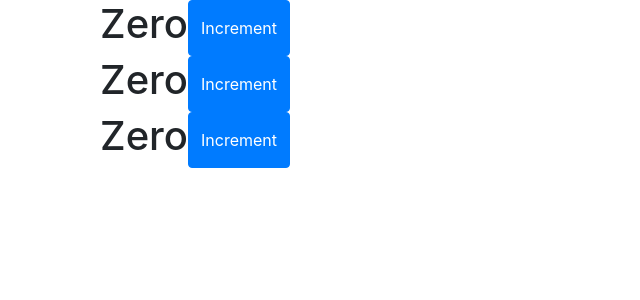
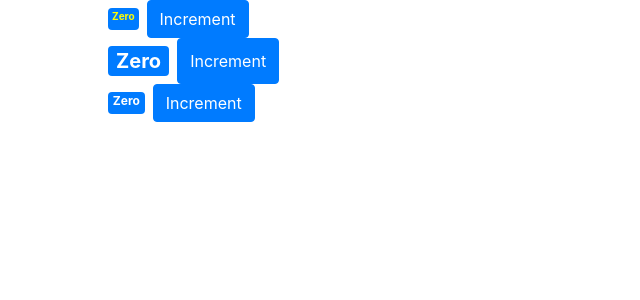
Before and after one commit to vaxevanis/reactDemo, a React (Create React App) app: page / in a window 1280 px wide. Shown: the top 300 px of the page, without its empty margins (0-640 px from the left). Built offline with nearby package versions, Linux system fonts and the light colour scheme.

Commit message:
Feat(Counter) apply CSS styling
//  styles as object and inline styling

```diff
--- a/src/components/counter.jsx
+++ b/src/components/counter.jsx
@@ -4,20 +4,33 @@ class Counter extends Component {
   state = {
     count: 0
   };
+  counterStyles = {
+    fontSize: 10,
+    color: "yellow"
+  };
   render() {
     return (
       <div className="container">
         <div className="col-lg-6 Counter">
           <div className="input-group">
-            <span>{this.formatCount()}</span>
+            <span
+              style={this.counterStyles}
+              className="badge badge-primary m-2"
+            >
+              {this.formatCount()}
+            </span>
             <button className="btn btn-primary">Increment</button>
           </div>
           <div className="input-group">
-            <span>{this.formatCount()}</span>
+            <span style={{ fontSize: 20 }} className="badge badge-primary m-2">
+              {this.formatCount()}
+            </span>
             <button className="btn btn-primary">Increment</button>
           </div>
           <div className="input-group">
-            <span>{this.formatCount()}</span>
+            <span className="badge badge-primary m-2">
+              {this.formatCount()}
+            </span>
             <button className="btn btn-primary">Increment</button>
           </div>
         </div>
@@ -27,8 +40,7 @@ class Counter extends Component {
 
   formatCount() {
     const counter = this.state.count; //object destructuring
-    const x = <h1>Zero</h1>; // jsx expression example
-    return counter === 0 ? x : counter;
+    return counter === 0 ? "Zero" : counter;
   }
 }
 
```
